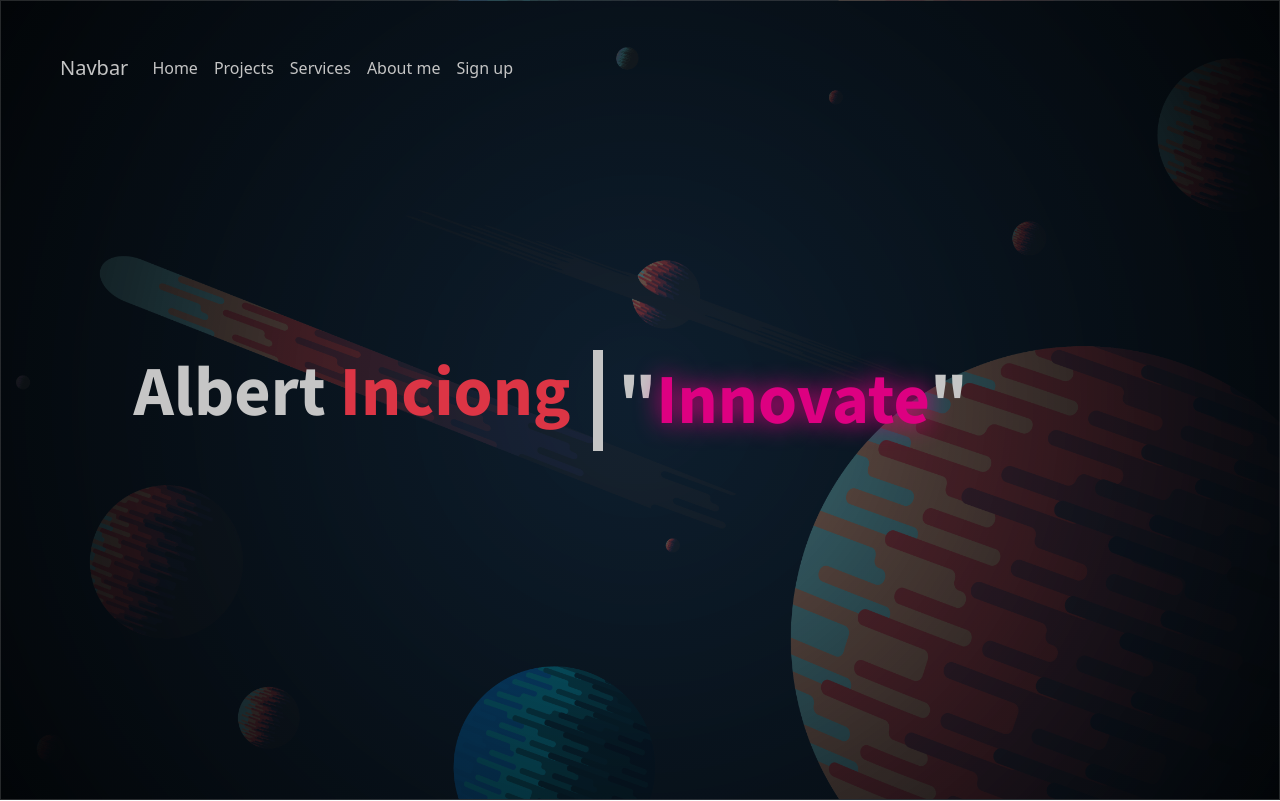
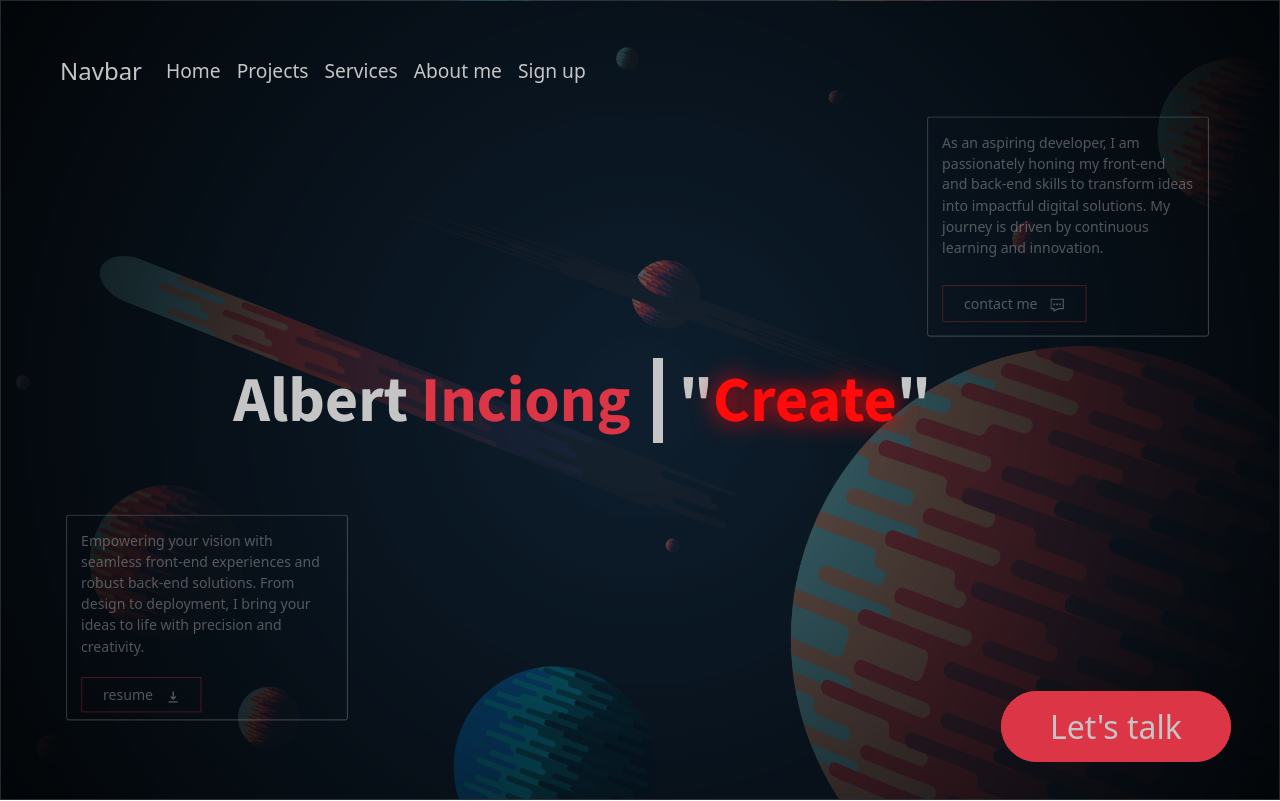
Before and after one commit to albertjon-0915/portfolio2, a React (Create React App) app: page / in a window 1280 px wide. Shown: the top 801 px of the page. Built offline with nearby package versions, Linux system fonts and the light colour scheme; no server answers.

Commit message:
hero revision

```diff
--- a/src/components/hero.js
+++ b/src/components/hero.js
@@ -7,65 +7,11 @@ import { Container } from "react-bootstrap";
 import space from "../media/space.jpg";
 import astronaut from "../media/astonaut.webp";
 import { BsFacebook, BsGithub, BsLinkedin } from "react-icons/bs";
+import { GrContact } from "react-icons/gr";
+import { HiDownload } from "react-icons/hi";
 import something from "../media/Albert Jon Inciong.pdf";
 
 function Hero() {
-     // const [animateOut, setAnimationOut] = useState(false);
-     // // function for window resize
-     // // astronaut image animation out function
-     // const windowResize = () => {
-     //      window.addEventListener("resize", () => {
-     //           const width = window.innerWidth;
-     //           if (width < 1400) {
-     //                setAnimationOut(true);
-     //           } else {
-     //                setAnimationOut(false);
-     //           }
-     //      });
-     // };
-     // useEffect(() => {
-     //      windowResize();
-     // }, []);
-     // return (
-     //      <Container fluid id="hero-container">
-     //           <div className="div1 p-md-5 p-sm-2">
-     //                <h1>ALBERT INCIONG</h1>
-     //                <p className="mb-5">"An aspiring future web developer"</p>
-     //                <div className="d-inline">
-     //                     <a href={something} download="Albert Jon Inciong.pdf" className="resume-download">
-     //                          Resume
-     //                     </a>
-     //                     <a className="contact-button">Contact me</a>
-     //                </div>
-     //                <ul className="list-unstyled d-flex">
-     //                     <li>
-     //                          <a href="">
-     //                               <BsFacebook />
-     //                          </a>
-     //                     </li>
-     //                     <li>
-     //                          <a href="">
-     //                               <BsGithub />
-     //                          </a>
-     //                     </li>
-     //                     <li>
-     //                          <a href="">
-     //                               <BsLinkedin />
-     //                          </a>
-     //                     </li>
-     //                </ul>
-     //           </div>
-     //           <div className="div2">
-     //                <img id="img-bg" src={space} alt="img" />
-     //                <img
-     //                     id="img-astro"
-     //                     className={animateOut ? "animate-in" : "animate-out"}
-     //                     src={astronaut}
-     //                     alt="img"
-     //                />
-     //           </div>
-     //      </Container>
-     // );
      const color = ["#00f7ff", "#ff5100", "#c51e00", "#ff0b0b", "#dd0081"];
 
      const [currentIndex, setCurrentIndex] = useState(0);
@@ -99,14 +45,14 @@ function Hero() {
      useEffect(() => {
           const interval = setInterval(() => {
                setCurrentIndex((prevIndex) => (prevIndex + 1) % textspan.length);
-          }, 1500);
+          }, 2000);
 
           return () => clearInterval(interval);
      }, [textspan.length]);
 
      return (
           <Container fluid className="hero-container">
-               <div className="content-wrapper">
+               <div className="main-content-wrapper">
                     <div className="text-wrapper1">
                          <h1 className="h1-content">
                               Albert <span className="text-danger">Inciong</span>
@@ -115,7 +61,53 @@ function Hero() {
                     </div>
                     <div className="text-wrapper2">{textspan[currentIndex]}</div>
                </div>
-               <p></p>
+               <div className="content-wrapper1">
+                    <p className="lowerleft">
+                         Empowering your vision with seamless front-end experiences and robust back-end solutions. From
+                         design to deployment, I bring your ideas to life with precision and creativity.
+                    </p>
+                    <a href={something} download="Albert Jon Inciong.pdf" className="resume-download">
+                         resume
+                         <span className="ms-3">
+                              <HiDownload />
+                         </span>
+                    </a>
+               </div>
+
+               <div className="content-wrapper2">
+                    <p className="topright">
+                         As an aspiring developer, I am passionately honing my front-end and back-end skills to
+                         transform ideas into impactful digital solutions. My journey is driven by continuous learning
+                         and innovation.
+                    </p>
+                    <button>
+                         contact me
+                         <span className="ms-3">
+                              <GrContact />
+                         </span>
+                    </button>
+               </div>
+
+               <ul className="socials-container list-unstyled d-flex">
+                    <li className="item1">
+                         <a href="">
+                              <BsFacebook />
+                         </a>
+                    </li>
+                    <li className="item2">
+                         <a href="">
+                              <BsGithub />
+                         </a>
+                    </li>
+                    <li className="item3">
+                         <a href="">
+                              <BsLinkedin />
+                         </a>
+                    </li>
+                    <div className="item4">
+                         <a href="">Let's talk</a>
+                    </div>
+               </ul>
           </Container>
      );
 }
--- a/src/styling/hero.scss
+++ b/src/styling/hero.scss
@@ -1,190 +1,7 @@
 @import "./variables.scss";
 
-// #hero-container {
-//      position: relative;
-//      overflow: hidden;
-//      box-shadow: 0 0 25px 5px rgba(0, 0, 0, 0.24);
-
-//      .div1 {
-//           display: flex;
-//           flex-direction: column;
-//           justify-content: center;
-//           height: 100vh;
-
-//           h1,
-//           p,
-//           button,
-//           a {
-//                transition: 0.5s ease-in-out;
-
-//                @media (max-width: 1400px) {
-//                     color: $differenceFontColor !important;
-//                     mix-blend-mode: difference;
-//                }
-//           }
-
-//           h1 {
-//                font-size: 5rem;
-//           }
-
-//           h1,
-//           a {
-//                color: $primaryFontColor;
-//           }
-
-//           p {
-//                color: lighten($primaryFontColor, 20%);
-//                font-style: italic;
-//           }
-
-//           .contact-button,
-//           .resume-download {
-//                text-decoration: none;
-//                @include buttonConfig(2em);
-
-//                @media (max-width: 1400px) {
-//                     border: 1px solid $differenceFontColor;
-//                }
-//           }
-
-//           ul > li {
-//                font-size: 2em;
-//                margin-top: 1em;
-//                margin-right: 1em;
-//           }
-//      }
-
-//      .div2 {
-//           position: absolute;
-//           top: 0;
-//           z-index: -1;
-//           width: 100%;
-//           height: 100%;
-//           left: 0;
-
-//           &::before {
-//                position: absolute;
-//                top: 0;
-//                left: 0;
-//                content: "";
-//                display: block;
-//                width: 100%;
-//                height: 100%;
-//                background: $bgColor;
-//                transition: none;
-//                z-index: -2;
-//                filter: brightness(80%);
-//           }
-
-//           @media (min-width: 1400px) {
-//                left: unset;
-//                right: 0 !important;
-//                margin-right: -15em;
-//                width: 70vw;
-//                height: 100vh;
-//                border-radius: 200em 0 0 0;
-//                overflow: hidden;
-//           }
-
-//           :first-child {
-//                width: calc(100% + 60vw);
-//                height: calc(100% + 30vh);
-//                margin-top: -25em;
-//                margin-left: -10em;
-//                transform: translateY(0);
-//                rotate: -40deg;
-//                transition: 1s ease-in-out;
-//                animation: 10s translation-animation linear infinite;
-//                object-fit: cover;
-
-//                @keyframes translation-animation {
-//                     0% {
-//                          scale: 3;
-//                          transform: translateY(300px);
-//                     }
-//                     10% {
-//                          scale: 1;
-//                          transform: translateX(-200px);
-//                     }
-//                     70% {
-//                          scale: 1;
-//                          transform: translateX(-900px);
-//                     }
-//                     100% {
-//                          transform: translateY(300px);
-//                          scale: 6;
-//                     }
-//                }
-
-//                @media (max-width: 1400px) {
-//                     filter: brightness(80%);
-//                     width: 100% !important;
-//                     height: 100% !important;
-//                     animation: none;
-//                     rotate: 0deg;
-//                     margin: unset;
-//                }
-//           }
-
-//           :last-child {
-//                filter: brightness(80%);
-//                position: absolute;
-//                top: 50%;
-//                right: 0;
-//                margin-right: 20em;
-//                margin-top: 5em;
-//                width: 15em;
-//                height: 15em;
-//                transition: 0.5s ease-in-out;
-
-//                @media (max-width: 576px) {
-//                     margin-right: 10em;
-//                     margin-top: 20em;
-//                     width: 7em;
-//                     height: 7em;
-//                }
-//           }
-//      }
-// }
-
-// .animate-in {
-//      animation: animate-astronaut 15s ease-in-out infinite;
-
-//      @keyframes animate-astronaut {
-//           0% {
-//                transform: translateY(-70%);
-//                scale: 1;
-//           }
-//           50% {
-//                transform: translateY(-10%);
-//                scale: 1.2;
-//           }
-//           100% {
-//                transform: translateY(-70%);
-//                scale: 1;
-//           }
-//      }
-// }
-
-// .animate-out {
-//      animation: animate-out-astronaut 0.6s forwards;
-
-//      @keyframes animate-out-astronaut {
-//           0% {
-//                scale: 1;
-//           }
-//           30% {
-//                transform: translateY(70%);
-//                scale: 0.7;
-//           }
-//           100% {
-//                scale: 0;
-//                visibility: hidden;
-//           }
-//      }
-// }
-
 .hero-container {
+     position: relative;
      border: 1px solid rgba(128, 128, 128, 0.288);
      width: 100vw;
      height: 100vh;
@@ -194,7 +11,7 @@
           url("../media/space.jpg");
      background-size: cover;
 
-     .content-wrapper {
+     .main-content-wrapper {
           height: 100%;
           display: flex;
           justify-content: center;
@@ -203,13 +20,39 @@
           color: $differenceFontColor;
 
           h1 {
-               font-size: clamp(1.5em, 5.5vw, 6em);
+               font-size: 6em;
                margin-bottom: 0;
                text-align: center;
+               opacity: 0;
+               animation: 1s appear ease-in-out forwards 0.5s;
+
+               @keyframes appear {
+                    from {
+                         opacity: 0;
+                    }
+                    to {
+                         opacity: 1;
+                    }
+               }
+
+               @media (max-width: 1400px) {
+                    font-size: 4em;
+               }
+
+               @media (max-width: 992px) {
+                    font-size: 3em;
+               }
+
+               @media (max-width: 576px) {
+                    font-size: 2em;
+               }
           }
 
           .text-wrapper1 {
                position: relative;
+               display: flex;
+               justify-content: center;
+               align-items: center;
                padding: 0 2em;
                height: 1vh;
                overflow: hidden;
@@ -221,8 +64,21 @@
                     0% {
                          height: 1vh;
                     }
+
                     100% {
                          height: calc(12vh + 5px);
+                    }
+               }
+
+               @media (max-width: 1400px) {
+                    @keyframes animatetext {
+                         0% {
+                              height: 1vh;
+                         }
+                         100% {
+                              visibility: visible;
+                              height: calc(10vh + 5px);
+                         }
                     }
                }
 
@@ -235,7 +91,11 @@
                     height: calc(12vh + 5px);
                     border-top: 10px solid;
                     border-bottom: 10px solid;
-                    animation: animateWidth 1s ease-in-out forwards, animateGoingRight 0.5s ease-in-out forwards 2s;
+                    animation: animateWidth 1s ease-in-out forwards, animateGoingRight 0.5s ease-in-out forwards 1.5s;
+
+                    @media (max-width: 1400px) {
+                         height: calc(10vh + 5px);
+                    }
 
                     @keyframes animateWidth {
                          0% {
@@ -263,24 +123,195 @@
 
           .text-wrapper2 {
                width: 35em;
+               display: flex;
+               align-items: center;
+
+               @media (max-width: 1400px) {
+                    width: 25em;
+               }
+
+               @media (max-width: 992px) {
+                    width: 15em;
+               }
 
                .h1-content {
                     text-align: start;
                }
-               // .profession {
-               //      background: linear-gradient(
-               //           to right,
-               //           #00f7ff,
-               //           #ff7b00,
-               //           #ff5100,
-               //           #c51e00,
-               //           #ff0b0b,
-               //           #dd0081
-               //      );
-               //      background-clip: text;
-               //      -webkit-background-clip: text;
-               //      -webkit-text-fill-color: transparent;
-               // }
+          }
+     }
+
+     .content-wrapper1,
+     .content-wrapper2 {
+          scale: 0.8;
+          visibility: hidden;
+          transition: 0.5s ease-in-out;
+
+          @keyframes delayedappearance {
+               from {
+                    visibility: hidden;
+                    transform: scale(0);
+               }
+               to {
+                    visibility: visible;
+                    transform: scale(1);
+               }
+          }
+
+          &:hover {
+               opacity: 1;
+               scale: 1;
+          }
+     }
+
+     .content-wrapper1 {
+          position: absolute;
+          bottom: 0;
+          max-width: 20em;
+          font-size: clamp(0.5em, 2.5vw, 1.1em);
+          margin: 3em 1em;
+          padding: 1em;
+          border: 1px solid $differenceFontColor;
+          border-radius: 3px;
+          color: $differenceFontColor;
+          opacity: 0.4;
+          animation: delayedappearance 0.5s ease-in-out forwards 2.1s;
+
+          @media (max-width: 576px) {
+               margin: 7em 1em;
+          }
+
+          p {
+               margin-bottom: 2em;
+          }
+
+          a {
+               text-decoration: none;
+               @include buttonConfig2(0.5em, 1.5em, unset, #dc3545, #dc3545);
+          }
+     }
+
+     .content-wrapper2 {
+          position: absolute;
+          top: 0;
+          right: 0;
+          max-width: 20em;
+          font-size: clamp(0.5em, 2.5vw, 1.1em);
+          margin: 5em 2em;
+          padding: 1em;
+          border: 1px solid $differenceFontColor;
+          border-radius: 3px;
+          color: $differenceFontColor;
+          opacity: 0.4;
+          animation: delayedappearance 0.5s ease-in-out forwards 1.9s;
+
+          @media (max-width: 576px) {
+               margin: 8em 2em;
+          }
+
+          button {
+               @include buttonConfig2(0.5em, 1.5em, unset, #dc3545, #dc3545);
+
+               margin-top: 1em;
+          }
+     }
+
+     .socials-container {
+          position: absolute;
+          bottom: 0;
+          right: 0;
+          margin: 3em;
+          gap: 3em;
+
+          visibility: hidden;
+          // scale: 0;
+          transition: 0.5s ease-in-out;
+          animation: socialsdelayedappearance 0.5s ease-in-out forwards 2.3s;
+
+          @keyframes socialsdelayedappearance {
+               from {
+                    visibility: hidden;
+                    transform: scale(0);
+               }
+               to {
+                    visibility: visible;
+                    transform: scale(1);
+               }
+          }
+
+          @media (max-width: 992px) {
+               margin: 3em 0;
+               gap: 1em;
+               animation: appear-out 0.3s ease-in-out forwards, appear-in 0.5s ease-in-out forwards 0.5s;
+
+               @keyframes appear-in {
+                    0% {
+                         visibility: visible;
+                         bottom: auto;
+                         right: auto;
+                         top: 50%;
+                         left: 50%;
+                         margin-top: 7em;
+                         transform: translate(-50%, -50%);
+                    }
+                    10% {
+                         visibility: visible;
+                         bottom: auto;
+                         right: auto;
+                         top: 50%;
+                         left: 50%;
+                         margin-top: 7em;
+                         transform: translate(-50%, -50%);
+                         scale: 0;
+                    }
+                    100% {
+                         visibility: visible;
+                         bottom: auto;
+                         right: auto;
+                         top: 50%;
+                         left: 50%;
+                         margin-top: 7em;
+                         transform: translate(-50%, -50%);
+                         scale: 1;
+                    }
+               }
+
+               @keyframes appear-out {
+                    0% {
+                         scale: 1;
+                    }
+
+                    100% {
+                         scale: 0;
+                    }
+               }
+          }
+
+          .item1,
+          .item2,
+          .item3,
+          .item4 {
+               font-size: clamp(1em, 2.5vw, 2em);
+
+               svg {
+                    color: $differenceFontColor;
+               }
+          }
+          .item4 {
+               a {
+                    text-decoration: none;
+                    border-radius: 50px;
+                    background: #dc3545;
+                    border: 1px solid #dc3545;
+                    padding: 0.4em 1.5em;
+                    color: $differenceFontColor;
+                    transition: 0.3s ease-in-out;
+                    white-space: nowrap;
+
+                    &:hover {
+                         color: $differenceFontColor;
+                         background: none;
+                    }
+               }
           }
      }
 }
--- a/src/styling/navbar.scss
+++ b/src/styling/navbar.scss
@@ -1,7 +1,7 @@
 @import "./variables.scss";
 
 #navbar {
-     z-index: 1;
+     z-index: 2;
      @media (max-width: 768px) {
           min-width: 90vw;
      }
@@ -12,15 +12,16 @@
      }
 
      a {
-          color: $primaryFontColor;
+          color: $differenceFontColor;
+          font-size: 1.5em;
 
           @media (max-width: 1400px) {
                color: $differenceFontColor !important;
-               mix-blend-mode: difference;
           }
      }
 
      .nav-link {
-          color: lighten($primaryFontColor, 10%);
+          font-size: 1.2em;
+          color: $differenceFontColor;
      }
 }
--- a/src/styling/variables.scss
+++ b/src/styling/variables.scss
@@ -17,17 +17,24 @@ $bgColor: rgba(14, 31, 47, 255);
      }
 }
 
-@mixin buttonConfig2($paddingvalue1, $paddingvalue2, $marginvalue, $borderColor) {
-     border-radius: unset !important;
+@mixin buttonConfig2(
+     $paddingvalue1,
+     $paddingvalue2,
+     $marginvalue,
+     $borderColor,
+     $background: none,
+     $borderradius: unset
+) {
+     border-radius: $borderradius !important;
      background: none;
      border: 1px solid $borderColor;
      padding: $paddingvalue1 $paddingvalue2;
-     color: lighten($borderColor, 30%);
+     color: $differenceFontColor;
      transition: 0.3s ease-in-out;
 
      &:hover {
           color: $differenceFontColor;
-          background: lighten($primaryFontColor, 10%);
+          background: $background;
      }
 
      &:last-child {
```
Also changed, not shown: src/components/body/about.js (+41 -12 lines), src/styling/about.scss (+9 -1 lines), src/media/window.PNG (added).
